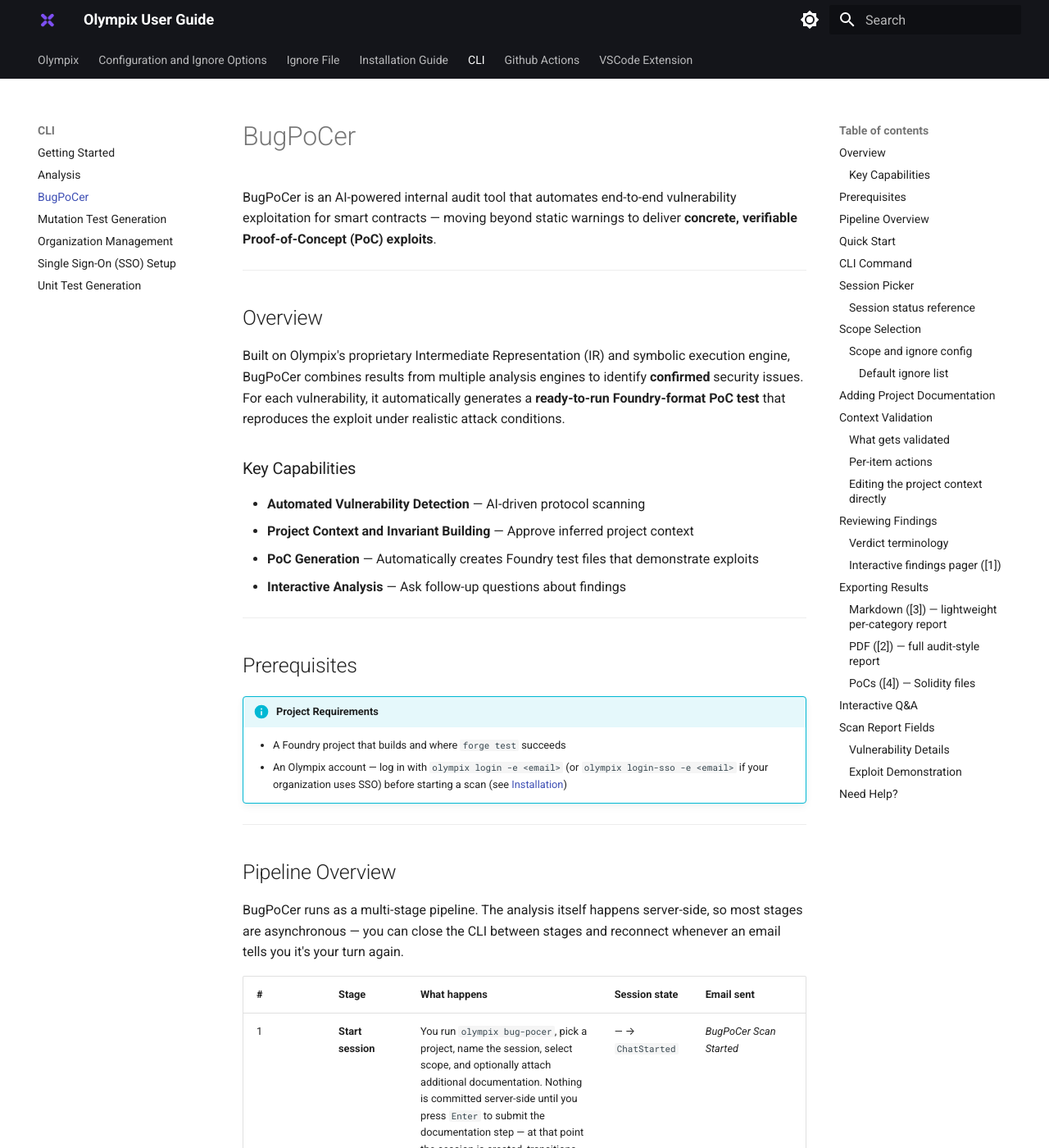
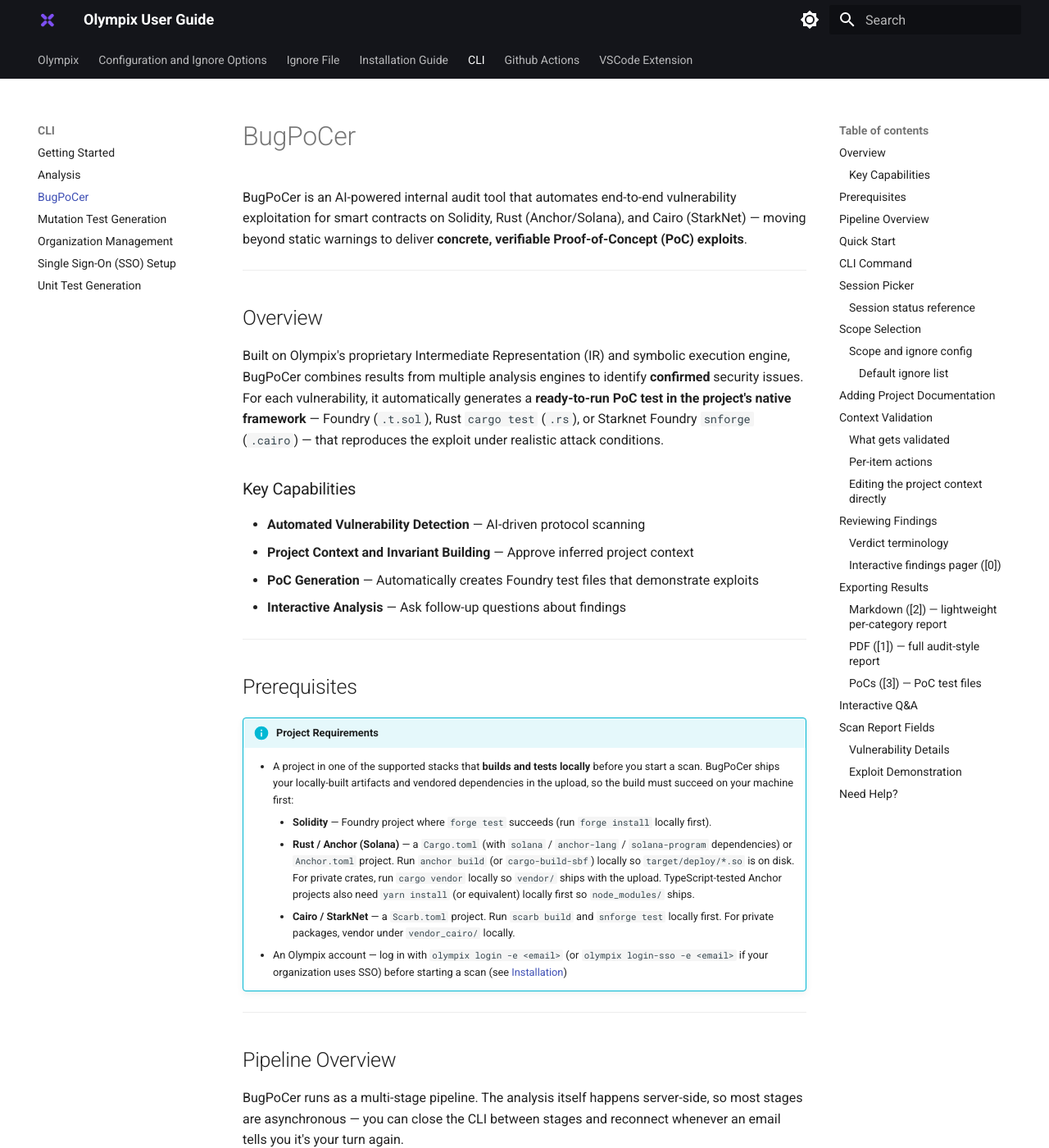
Before and after one commit to olympix/olympix.github.io, an MkDocs documentation site: the page built from docs/CLI/BugPoCer.md, in a window 1280 px wide and 1400 px high. Shown: the whole window at 82% size. Built offline with MkDocs 1.6.1 and Material for MkDocs 9.7.7, drawn with Linux system fonts in a browser that asks for light colours; some of the changed text lies outside the part shown.

Commit message:
fix: update

```diff
--- a/docs/CLI/BugPoCer.md
+++ b/docs/CLI/BugPoCer.md
@@ -1,12 +1,12 @@
 # BugPoCer
 
-BugPoCer is an AI-powered internal audit tool that automates end-to-end vulnerability exploitation for smart contracts — moving beyond static warnings to deliver **concrete, verifiable Proof-of-Concept (PoC) exploits**.
+BugPoCer is an AI-powered internal audit tool that automates end-to-end vulnerability exploitation for smart contracts on Solidity, Rust (Anchor/Solana), and Cairo (StarkNet) — moving beyond static warnings to deliver **concrete, verifiable Proof-of-Concept (PoC) exploits**.
 
 ---
 
 ## Overview
 
-Built on Olympix's proprietary Intermediate Representation (IR) and symbolic execution engine, BugPoCer combines results from multiple analysis engines to identify **confirmed** security issues. For each vulnerability, it automatically generates a **ready-to-run Foundry-format PoC test** that reproduces the exploit under realistic attack conditions.
+Built on Olympix's proprietary Intermediate Representation (IR) and symbolic execution engine, BugPoCer combines results from multiple analysis engines to identify **confirmed** security issues. For each vulnerability, it automatically generates a **ready-to-run PoC test in the project's native framework** — Foundry (`.t.sol`), Rust `cargo test` (`.rs`), or Starknet Foundry `snforge` (`.cairo`) — that reproduces the exploit under realistic attack conditions.
 
 ### Key Capabilities
 
@@ -20,7 +20,10 @@
 ## Prerequisites
 
 !!! info "Project Requirements"
-    - A Foundry project that builds and where `forge test` succeeds
+    - A project in one of the supported stacks that **builds and tests locally** before you start a scan. BugPoCer ships your locally-built artifacts and vendored dependencies in the upload, so the build must succeed on your machine first:
+        - **Solidity** — Foundry project where `forge test` succeeds (run `forge install` locally first).
+        - **Rust / Anchor (Solana)** — a `Cargo.toml` (with `solana` / `anchor-lang` / `solana-program` dependencies) or `Anchor.toml` project. Run `anchor build` (or `cargo-build-sbf`) locally so `target/deploy/*.so` is on disk. For private crates, run `cargo vendor` locally so `vendor/` ships with the upload. TypeScript-tested Anchor projects also need `yarn install` (or equivalent) locally first so `node_modules/` ships.
+        - **Cairo / StarkNet** — a `Scarb.toml` project. Run `scarb build` and `snforge test` locally first. For private packages, vendor under `vendor_cairo/` locally.
     - An Olympix account — log in with `olympix login -e <email>` (or `olympix login-sso -e <email>` if your organization uses SSO) before starting a scan (see [Installation](../Installation.md))
 
 ---
@@ -84,7 +87,7 @@
 | `-ext, --extension` | Additional file extensions to include (can be used multiple times) |
 
 !!! tip "Including env variables"
-    If your Foundry tests need `RPC URLs`, `API keys`, `private keys`, etc., pass them with `-env` (reads from `.env`) or `--env-file <path>` for a custom file. Format: see `https://book.getfoundry.sh/cheatcodes/env-string`.
+    If your tests need `RPC URLs`, `API keys`, `private keys`, etc., pass them with `-env` (reads from `.env`) or `--env-file <path>` for a custom file. Use whatever `.env` format your project's test framework already reads (e.g. `KEY=value` lines).
 
     This is the recommended way to pass env variables — the file is encrypted in transit with an extra RSA layer on top of the regular channel encryption.
 
@@ -169,9 +172,11 @@
 
 #### Default ignore list
 
-BugPoCer automatically excludes common non-production paths. Files whose path contains any of the following are always ignored:
+BugPoCer automatically excludes common non-production paths. For Solidity projects, files whose path contains any of the following are always ignored:
 
 `node_modules`, `test`, `mock`, `example`, `dependencies`, `forge-std`, `openzeppelin`, `solmate`, `solady`, `prb-math`, `prb-test`, `murky`, `permit2`, `v3-core`, `v3-periphery`, `v2-core`, `v2-periphery`
+
+Rust and Cairo projects use language-specific exclusion sets instead (typical directories like `tests`, `target`, `vendor`, `.snfoundry_cache`, `fixtures`, `benches`, `examples`).
 
 !!! note "Difference from other Olympix tools"
     BugPoCer does **not** use the general `IgnoredPaths`, `TrustedPaths`, `TrustedVariables`, or `TrustedContracts` options. Use `BugPocerScopePaths` and `BugPocerIgnorePaths` instead.
@@ -214,6 +219,7 @@
 - **Design Goals** — each intended design goal (one item per goal)
 - **Patterns** — architectural and code patterns detected
 - **Invariants** — properties that must always hold (one item per invariant)
+- **Design Decisions** — documented intentional behaviors and known limitations (one item per decision)
 - **Security Assumptions** — trust boundaries and assumptions about external entities
 
 Inferences the engine is already confident about are auto-confirmed and don't appear in the validation queue. You only see the items the engine is unsure of.
@@ -257,12 +263,11 @@
 
 | Option | Action |
 |--------|--------|
-| `[0]` | Display Initial Report |
-| `[1]` | Display Findings (interactive pager) |
-| `[2]` | Generate and Save PDF Report |
-| `[3]` | Save Findings (Markdown) |
-| `[4]` | Save PoCs (individual `.sol` files) |
-| `[5]` | Back to Sessions |
+| `[0]` | Display Findings (interactive pager) |
+| `[1]` | Generate and Save PDF Report |
+| `[2]` | Save Findings (Markdown) |
+| `[3]` | Save PoCs (one file per finding) |
+| `[4]` | Back to Sessions |
 
 ### Verdict terminology
 
@@ -275,14 +280,14 @@
 - **False Positive** — the PoC compiled but did not reproduce the bug.
 
 !!! warning "TP vs Non-TP in the CLI display"
-    The interactive findings pager (`[1]`) collapses this into a binary badge: **`TP`** (green) for confirmed true positives, **`NON-TP`** (yellow) for everything else. Unverified findings are folded into `NON-TP` in the pager — you can tell them apart by reading the finding's PoC summary. The **exported reports** (PDF and Markdown) break out all three categories separately.
+    The interactive findings pager (`[0]`) collapses this into a binary badge: **`TP`** (green) for confirmed true positives, **`NON-TP`** (yellow) for everything else. Unverified findings are folded into `NON-TP` in the pager — you can tell them apart by reading the finding's PoC summary. The **exported reports** (PDF and Markdown) break out all three categories separately.
 
 **User verdict** — your own verdict on each finding, displayed beside the engine badge in the pager as `VERDICT: TP` / `VERDICT: NON-TP` / `VERDICT: —` (unset). User verdicts are stored independently of the engine's classification.
 
 !!! tip "Record your verdicts"
     Taking the time to mark each finding pays off twice. Your verdicts show up in every export (so the PDF/Markdown you hand off is already triaged), and they feed back into BugPoCer to improve your future scans on similar code.
 
-### Interactive findings pager (`[1]`)
+### Interactive findings pager (`[0]`)
 
 | Key | Action |
 |-----|--------|
@@ -304,7 +309,7 @@
 
 ## Exporting Results
 
-Every export option (`[2]`, `[3]`, and `[4]`) walks you through a two-stage filter dialog first.
+Every export option (`[1]`, `[2]`, and `[3]`) walks you through a two-stage filter dialog first.
 
 **Stage 1 — finding category** (Space toggles, Enter confirms):
 
@@ -336,11 +341,11 @@
 - Total finding count and a Foundry-build-failure disclaimer if relevant
 - Per-finding blocks ordered by severity, each with the severity badge, vulnerability name, unit name, location, description, your user verdict (if set) with optional reason, and the PoC summary
 
-The **PoC code itself is not inlined** in the Markdown export — use `[4]` to get the PoCs as `.sol` files, or use the PDF export for a single document that includes everything. Files are written to your current working directory.
+The **PoC code itself is not inlined** in the Markdown export — use `[3]` to get the PoCs as standalone files, or use the PDF export for a single document that includes everything. Files are written to your current working directory.
 
-### PDF (`[2]`) — full audit-style report
+### PDF (`[1]`) — full audit-style report
 
-`[2]` produces an audit-style PDF suitable for handing to stakeholders or clients. It's generated server-side from the same underlying scan data and includes everything the Markdown export leaves out.
+`[1]` produces an audit-style PDF suitable for handing to stakeholders or clients. It's generated server-side from the same underlying scan data and includes everything the Markdown export leaves out.
 
 The PDF contains:
 
@@ -355,9 +360,9 @@
 
 Saved to your current working directory as `BugPoCer_<sessionId>_<timestamp>.pdf`.
 
-### PoCs (`[4]`) — Solidity files
+### PoCs (`[3]`) — PoC test files
 
-One `.sol` file per finding that has a compilable PoC, written under your workspace so you can drop them straight into your Foundry test suite.
+One file per finding that has a compilable PoC, written under your workspace so you can drop it straight into your test suite. Extension is inferred from the PoC contents: `.t.sol` for Foundry tests, `.rs` for Rust / Anchor tests, `.cairo` for Starknet Foundry tests.
 
 ---
 
@@ -365,7 +370,7 @@
 
 There is no "Ask a question" menu option. To reach the Q&A prompt:
 
-1. From the post-scan menu, choose `[1] Display Findings`.
+1. From the post-scan menu, choose `[0] Display Findings`.
 2. Navigate the findings pager as usual, then exit the pager (press `q`).
 3. The CLI prints:
 
```
Also changed, not shown: other parts of docs/CLI/BugPoCer.md (+3 -3 lines), docs/Github Actions/bugpocer.md (+1 -1 lines).
